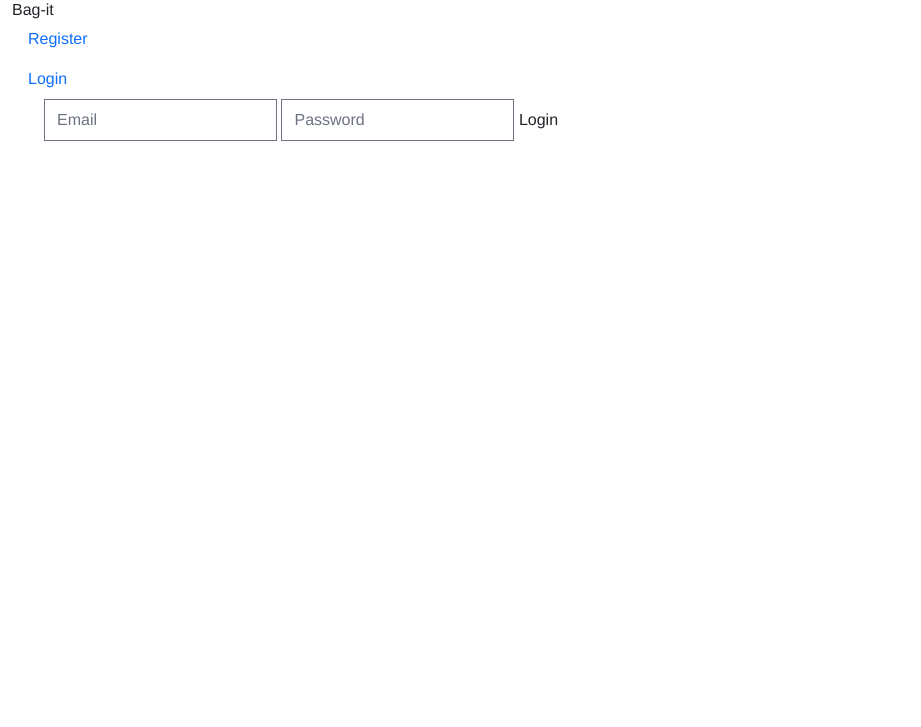
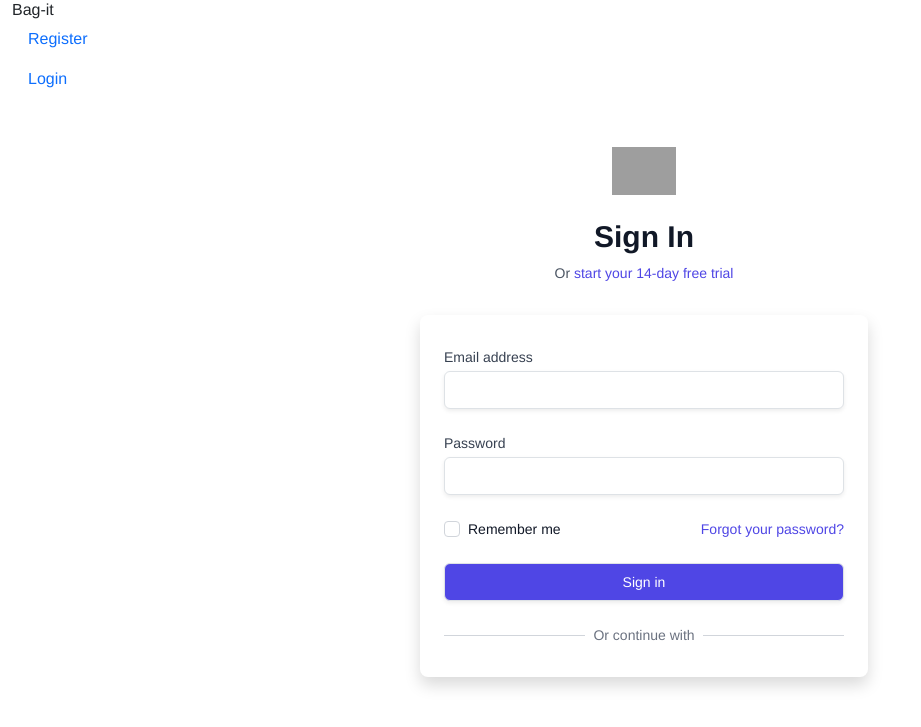
Before and after one commit to jsam07/bag-it, an ASP.NET Core app: page /login in a window 1280 px wide. Shown: the top 727 px of the page, without its empty margins (0-921 px from the left). Run offline with ASP.NET Core 8, Linux system fonts and the light colour scheme; style sheets or scripts are compiled from the project's sources; some libraries are stand-ins or nearby versions; grey boxes are pictures that could not be loaded.

Commit message:
Update Readme

```diff
--- a/BagIt/Pages/Login.razor
+++ b/BagIt/Pages/Login.razor
@@ -7,11 +7,69 @@
 @using Newtonsoft.Json
 @using Newtonsoft.Json.Linq
 
-<div>
+@*<div>
     <input type="text" name="Email" placeholder="Email" @bind="Email" />
     <input type="password" name="Password" placeholder="Password" @bind="Password" />
     <button type="button" @onclick="PostRegister">Login</button>
     <p>@token?.Token</p>
+</div>*@
+
+<div class="min-h-full flex flex-col justify-center py-12 sm:px-6 lg:px-8">
+  <div class="sm:mx-auto sm:w-full sm:max-w-md">
+    <img class="mx-auto h-12 w-auto" src="https://tailwindui.com/img/logos/workflow-mark-indigo-600.svg" alt="Workflow">
+    <h2 class="mt-6 text-center text-3xl font-extrabold text-gray-900">Sign In</h2>
+    <p class="mt-2 text-center text-sm text-gray-600">
+      Or
+      <a href="#" class="font-medium text-indigo-600 hover:text-indigo-500"> start your 14-day free trial </a>
+    </p>
+  </div>
+
+  <div class="mt-8 sm:mx-auto sm:w-full sm:max-w-md">
+    <div class="bg-white py-8 px-4 shadow sm:rounded-lg sm:px-10">
+      <form class="space-y-6" action="#" method="POST">
+        <div>
+          <label for="email" class="block text-sm font-medium text-gray-700"> Email address </label>
+          <div class="mt-1">
+            <input id="email" name="email" type="email" autocomplete="email" required class="appearance-none block w-full px-3 py-2 border border-gray-300 rounded-md shadow-sm placeholder-gray-400 focus:outline-none focus:ring-indigo-500 focus:border-indigo-500 sm:text-sm">
+          </div>
+        </div>
+
+        <div>
+          <label for="password" class="block text-sm font-medium text-gray-700"> Password </label>
+          <div class="mt-1">
+            <input id="password" name="password" type="password" autocomplete="current-password" required class="appearance-none block w-full px-3 py-2 border border-gray-300 rounded-md shadow-sm placeholder-gray-400 focus:outline-none focus:ring-indigo-500 focus:border-indigo-500 sm:text-sm">
+          </div>
+        </div>
+
+        <div class="flex items-center justify-between">
+          <div class="flex items-center">
+            <input id="remember-me" name="remember-me" type="checkbox" class="h-4 w-4 text-indigo-600 focus:ring-indigo-500 border-gray-300 rounded">
+            <label for="remember-me" class="ml-2 block text-sm text-gray-900"> Remember me </label>
+          </div>
+
+          <div class="text-sm">
+            <a href="#" class="font-medium text-indigo-600 hover:text-indigo-500"> Forgot your password? </a>
+          </div>
+        </div>
+
+        <div>
+          <button type="submit" class="w-full flex justify-center py-2 px-4 border border-transparent rounded-md shadow-sm text-sm font-medium text-white bg-indigo-600 hover:bg-indigo-700 focus:outline-none focus:ring-2 focus:ring-offset-2 focus:ring-indigo-500">Sign in</button>
+        </div>
+      </form>
+
+      <div class="mt-6">
+        <div class="relative">
+          <div class="absolute inset-0 flex items-center">
+            <div class="w-full border-t border-gray-300"></div>
+          </div>
+          <div class="relative flex justify-center text-sm">
+            <span class="px-2 bg-white text-gray-500"> Or continue with </span>
+          </div>
+        </div>
+
+      </div>
+    </div>
+  </div>
 </div>
 
 @code {
```
Also changed, not shown: README.md.
